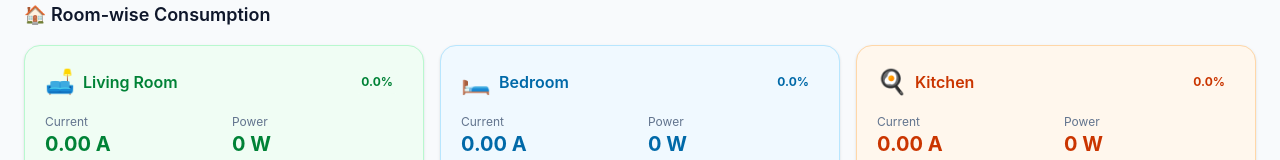
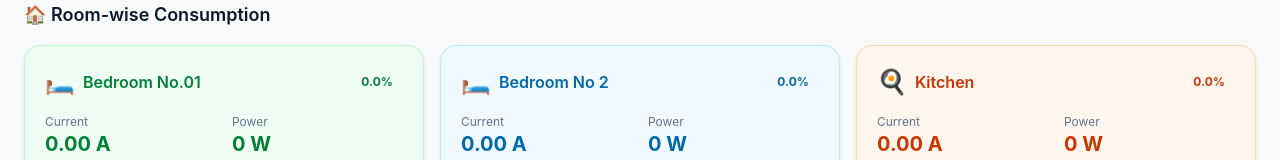
Before and after one commit to kavix/cd-kavindu, a Next.js app: page /dashboard in a window 1280 px wide. Shown: the part 589-749 px from the top of the page. Built offline with nearby package versions, Linux system fonts and the light colour scheme; no server answers; the database is empty; sample sign-in values are in the browser's storage.

Commit message:
Update page.tsx

```diff
--- a/src/app/dashboard/page.tsx
+++ b/src/app/dashboard/page.tsx
@@ -56,8 +56,8 @@ type PredictionData = {
 
 // Room configuration - consistent across the app
 const ROOMS = [
-    { id: 1, name: 'Living Room', icon: '🛋️', color: '#22c55e', bgColor: 'bg-green-50', borderColor: 'border-green-200', textColor: 'text-green-700' },
-    { id: 2, name: 'Bedroom', icon: '🛏️', color: '#0ea5e9', bgColor: 'bg-sky-50', borderColor: 'border-sky-200', textColor: 'text-sky-700' },
+    { id: 1, name: 'Bedroom No.01', icon: '🛏️', color: '#22c55e', bgColor: 'bg-green-50', borderColor: 'border-green-200', textColor: 'text-green-700' },
+    { id: 2, name: 'Bedroom No 2', icon: '🛏️', color: '#0ea5e9', bgColor: 'bg-sky-50', borderColor: 'border-sky-200', textColor: 'text-sky-700' },
     { id: 3, name: 'Kitchen', icon: '🍳', color: '#f97316', bgColor: 'bg-orange-50', borderColor: 'border-orange-200', textColor: 'text-orange-700' },
 ];
 
@@ -242,8 +242,8 @@ export default function Dashboard() {
     const powerTrendData = useMemo(() => ({
         labels: analytics.powerTrend.map(d => d.time),
         datasets: [
-            { label: '🛋️ Living Room', data: analytics.powerTrend.map(d => d.power1), borderColor: '#22c55e', backgroundColor: 'rgba(34, 197, 94, 0.1)', tension: 0.4, fill: false, borderWidth: 2, hidden: !roomsEnabled[1] },
-            { label: '🛏️ Bedroom', data: analytics.powerTrend.map(d => d.power2), borderColor: '#0ea5e9', backgroundColor: 'rgba(14, 165, 233, 0.1)', tension: 0.4, fill: false, borderWidth: 2, hidden: !roomsEnabled[2] },
+            { label: '🛏️ Bedroom No.01', data: analytics.powerTrend.map(d => d.power1), borderColor: '#22c55e', backgroundColor: 'rgba(34, 197, 94, 0.1)', tension: 0.4, fill: false, borderWidth: 2, hidden: !roomsEnabled[1] },
+            { label: '🛏️ Bedroom No 2', data: analytics.powerTrend.map(d => d.power2), borderColor: '#0ea5e9', backgroundColor: 'rgba(14, 165, 233, 0.1)', tension: 0.4, fill: false, borderWidth: 2, hidden: !roomsEnabled[2] },
             { label: '🍳 Kitchen', data: analytics.powerTrend.map(d => d.power3), borderColor: '#f97316', backgroundColor: 'rgba(249, 115, 22, 0.1)', tension: 0.4, fill: false, borderWidth: 2, hidden: !roomsEnabled[3] },
         ],
     }), [analytics.powerTrend, roomsEnabled]);
```
